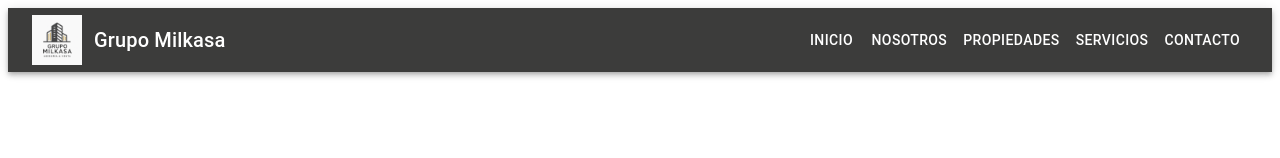
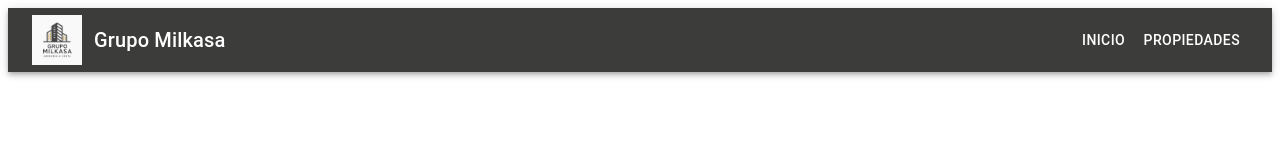
Before and after one commit to cesar-orlando/web-milkasa, a React (Vite) app: page / in a window 1280 px wide. Shown: the top 158 px of the page. Built offline with nearby package versions, Linux system fonts and the light colour scheme; no server answers.

Commit message:
feat: remove routes y navbar

```diff
--- a/src/components/Navbar.tsx
+++ b/src/components/Navbar.tsx
@@ -18,10 +18,10 @@ const Navbar = () => (
 
       <Box>
         <Button color="inherit" component={RouterLink} to="/">Inicio</Button>
-        <Button color="inherit" component={RouterLink} to="/nosotros">Nosotros</Button>
+        {/* <Button color="inherit" component={RouterLink} to="/nosotros">Nosotros</Button> */}
         <Button color="inherit" component={RouterLink} to="/propiedades">Propiedades</Button>
-        <Button color="inherit" component={RouterLink} to="/servicios">Servicios</Button>
-        <Button color="inherit" component={RouterLink} to="/contacto">Contacto</Button>
+        {/* <Button color="inherit" component={RouterLink} to="/servicios">Servicios</Button> */}
+        {/* <Button color="inherit" component={RouterLink} to="/contacto">Contacto</Button> */}
       </Box>
     </Toolbar>
   </AppBar>
```
